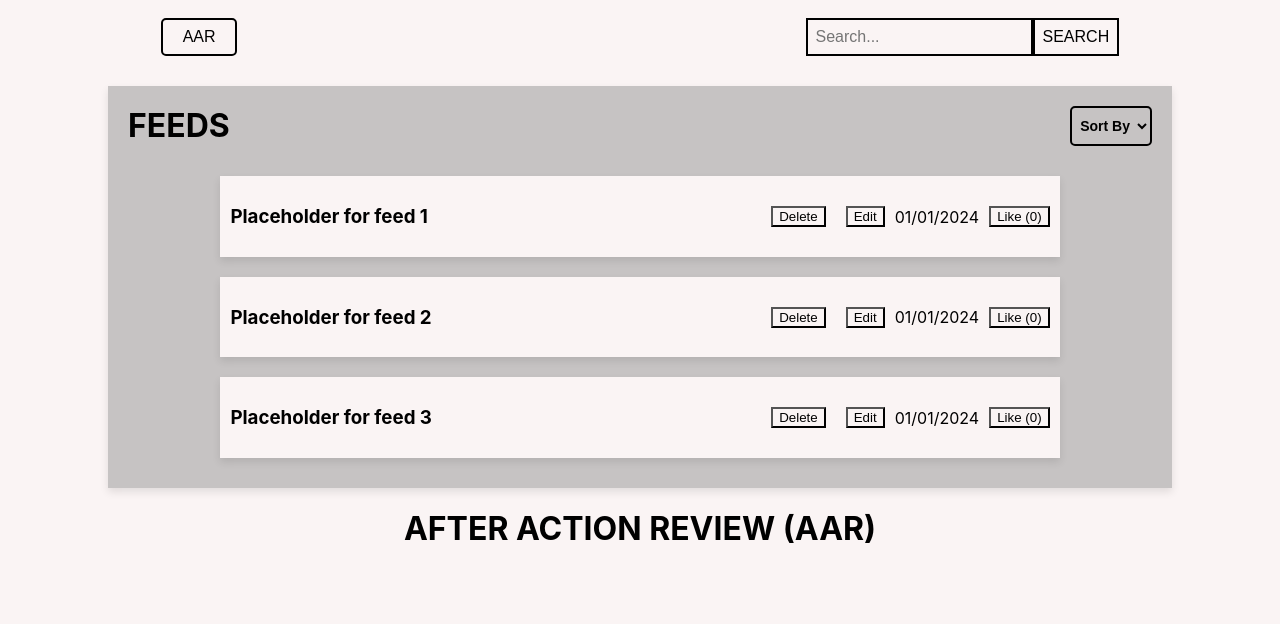
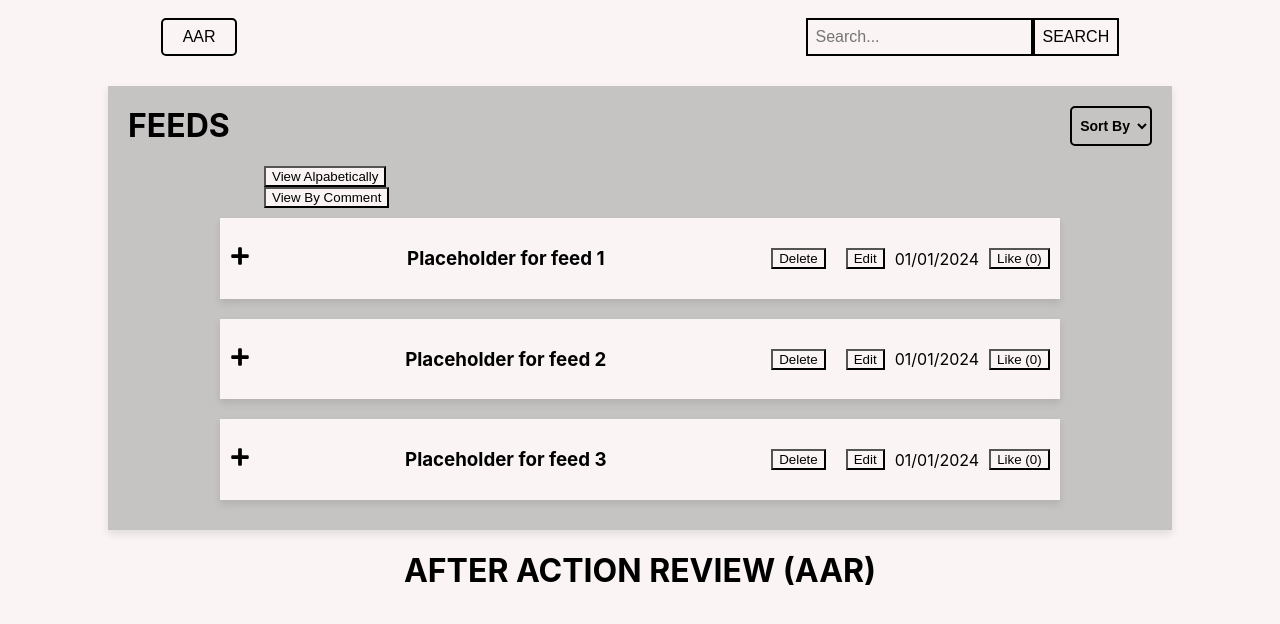
Before and after one commit to WalkerB20/Lessons-Learned-Central, a React (Create React App) app in the folder Client/: page / in a window 1280 px wide. Shown: the top 624 px of the page. Built offline with nearby package versions, Linux system fonts and the light colour scheme.

Commit message:
added dropdown functionality for feeds -Eddie

```diff
--- a/Client/package.json
+++ b/Client/package.json
@@ -10,6 +10,7 @@
     "docker": "^1.0.0",
     "react": "^18.2.0",
     "react-dom": "^18.2.0",
+    "react-icons": "^5.0.1",
     "react-router-dom": "^6.22.1",
     "react-scripts": "^5.0.1",
     "web-vitals": "^2.1.4"
--- a/Client/src/components/Feed/index.jsx
+++ b/Client/src/components/Feed/index.jsx
@@ -1,8 +1,11 @@
 import React, { useState } from 'react';
+import { FaPlus } from "react-icons/fa";
+import { FaMinus } from "react-icons/fa";
 import '../styles/Feed.css';
 
 const Feed = () => {
   // State to manage the likes for each feed content
+  const [expandedFeeds, setExpandedFeeds] = useState({});
   const [likes, setLikes] = useState({
     feed1: 0,
     feed2: 0,
@@ -16,6 +19,14 @@ const Feed = () => {
     }));
   };
 
+  const toggleFeed = (feedId) => {
+    setExpandedFeeds((prevState) => ({
+      ...prevState,
+      [feedId]: !prevState[feedId],
+    }));
+  };
+
+
   return (
     <div className="feed">
       <div className="feedHeader">
@@ -26,9 +37,18 @@ const Feed = () => {
           <option value="recent">Recent</option>
         </select>
       </div>
+      <div className="viewByButton">
+        <button type='button'>View Alpabetically</button>
+      </div>
+      <div className="viewByButton">
+        <button type='button'>View By Comment</button>
+      </div>
       {/* This will just have to be mapped with feed content */}
       <div className="feedContentContainer">
         <div className="feedContent">
+          <button className="toggleButton" onClick={() => toggleFeed('feed1')}>
+            {expandedFeeds['feed1'] ? <FaMinus /> : <FaPlus />}
+          </button>
           <h3>Placeholder for feed 1</h3>
           <div className="buttonGroup">
             <button className="deleteButton" type="button">
@@ -40,8 +60,24 @@ const Feed = () => {
             <p className="date">01/01/2024</p>
             <button onClick={() => handleLike('feed1')}>Like ({likes.feed1})</button>
           </div>
+          {expandedFeeds['feed1'] && (
+            // What displace for when the feed button is expanded
+            <div className="feedDropdown">
+              <ul>
+                <ol>
+                  WHAT WENT RIGHT
+                </ol>
+                <ol>
+                  WHAT WENT WRONG
+                </ol>
+              </ul>
+            </div>
+          )}
         </div>
         <div className="feedContent">
+          <button className="toggleButton" onClick={() => toggleFeed('feed2')}>
+            {expandedFeeds['feed2'] ? <FaMinus /> : <FaPlus />}
+          </button>
           <h3>Placeholder for feed 2</h3>
           <div className="buttonGroup">
             <button className="deleteButton" type="button">
@@ -53,8 +89,23 @@ const Feed = () => {
             <p className="date">01/01/2024</p>
             <button onClick={() => handleLike('feed2')}>Like ({likes.feed2})</button>
           </div>
+          {expandedFeeds['feed2'] && (
+            <div className="feedDropdown">
+              <ul>
+                <ol>
+                  WHAT WENT RIGHT
+                </ol>
+                <ol>
+                  WHAT WENT WRONG
+                </ol>
+              </ul>
+            </div>
+          )}
         </div>
         <div className="feedContent">
+          <button className="toggleButton" onClick={() => toggleFeed('feed3')}>
+            {expandedFeeds['feed3'] ? <FaMinus /> : <FaPlus />}
+          </button>
           <h3>Placeholder for feed 3</h3>
           <div className="buttonGroup">
             <button className="deleteButton" type="button">
@@ -66,6 +117,18 @@ const Feed = () => {
             <p className="date">01/01/2024</p>
             <button onClick={() => handleLike('feed3')}>Like ({likes.feed3})</button>
           </div>
+          {expandedFeeds['feed3'] && (
+            <div className="feedDropdown">
+              <ul>
+                <ol>
+                  WHAT WENT RIGHT
+                </ol>
+                <ol>
+                  WHAT WENT WRONG
+                </ol>
+              </ul>
+            </div>
+          )}
         </div>
       </div>
     </div>
--- a/Client/src/components/styles/Feed.css
+++ b/Client/src/components/styles/Feed.css
@@ -39,6 +39,7 @@
   padding: 10px;
   box-shadow: 0 4px 8px rgba(0, 0, 0, 0.1);
   display: flex;
+  position: relative;
   justify-content: space-between;
   align-items: center;
 }
@@ -53,3 +54,27 @@
 .date {
   margin-right: 10px;
 }
+.toggleButton {
+  background: none;
+  border: none;
+  cursor: pointer;
+  outline: none;
+  padding: 0;
+  font-size: 20px;
+}
+.feedDropdown {
+  display: block;
+  position: absolute;
+  top: calc(100%);
+  left: 0;
+  width: 99%;
+  box-shadow: 0 2px 4px rgba(0, 0, 0, 0.1);
+  padding: 5.8px;
+}
+.viewByButton {
+  display: flex;
+  margin-left: 8.5em;
+  font-weight: bold;
+  cursor: pointer;
+  background-color: rgb(198, 195, 195);
+}
```
Also changed, not shown: 1 other file (tests, documents, lock files or other folders).
